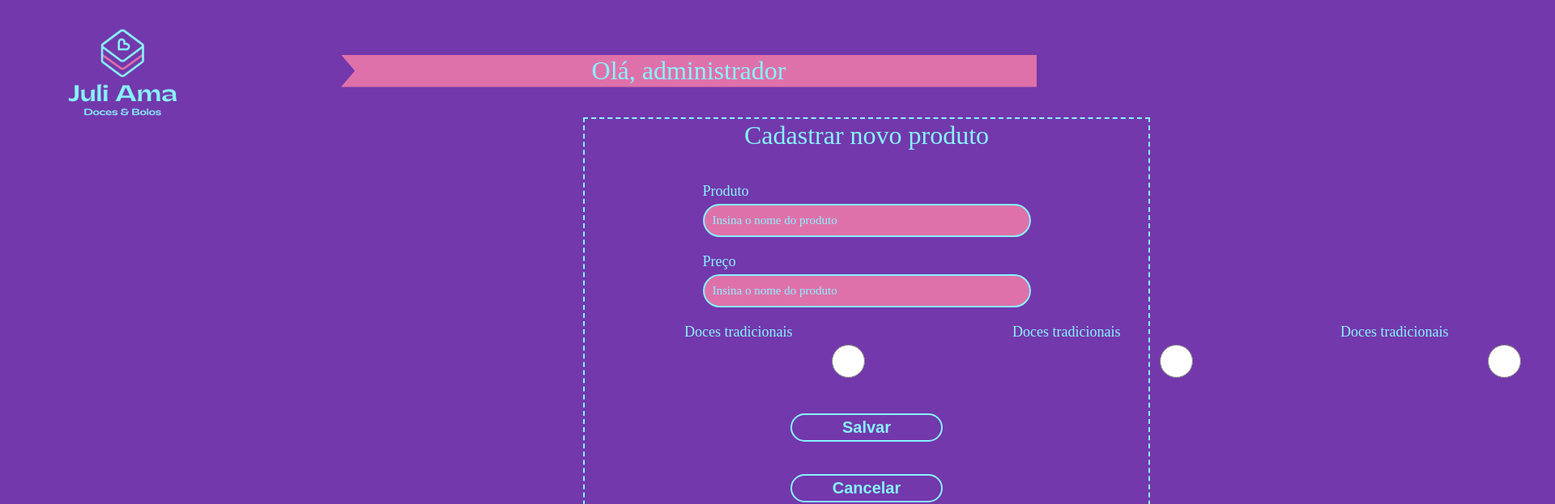
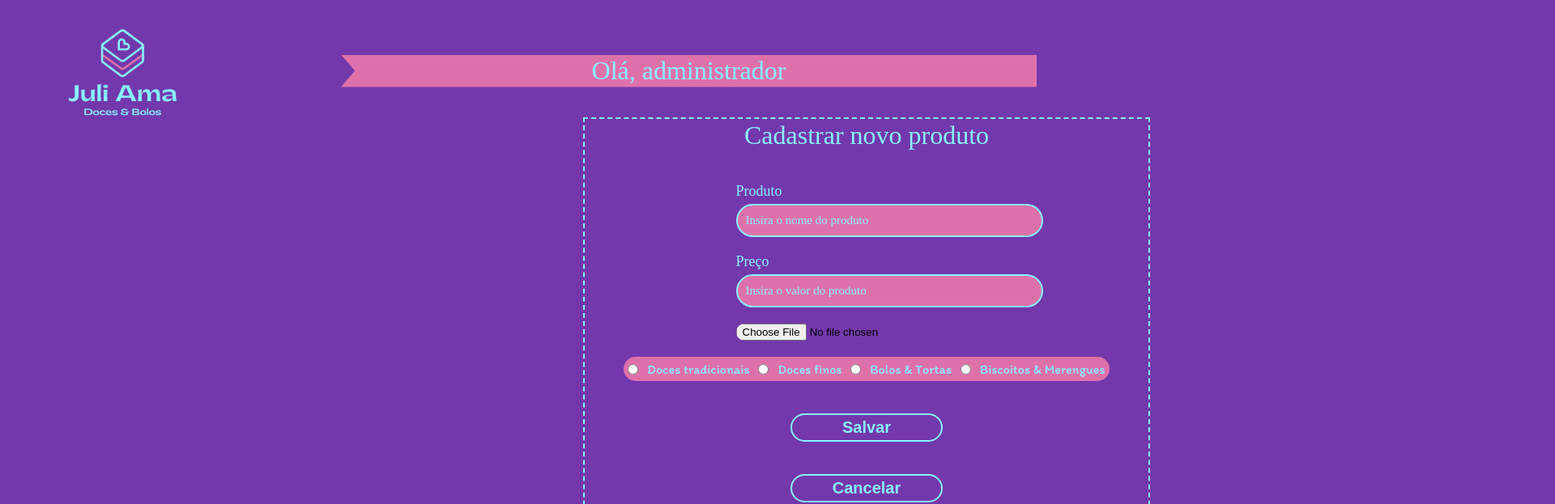
Before and after one commit to devbpatriciocosta/juli-ama-boles-doces, a Next.js app: page /productRegister in a window 1280 px wide. Shown: the top 623 px of the page at 81% size, 1920 px wide, since content can reach past the window. Built offline with nearby package versions, Linux system fonts and the light colour scheme.

Commit message:
Radio input on register form

```diff
--- a/src/components/form/RegisterForm.jsx
+++ b/src/components/form/RegisterForm.jsx
@@ -6,7 +6,7 @@ import { useRouter } from 'next/router'
 
 import loginSchema from '../../../modules/user/user.schema'
 
-import Input from '../input/Input'
+import Input from '../input/RadioInput'
 
 const StyledForm = styled.form`
   display: flex;
@@ -14,7 +14,7 @@ const StyledForm = styled.form`
   margin: 20px 0;
   gap: 20px;
   align-items: center;
-  width: 450px;
+  width: 250px;
 
   @media (max-width: 425px) {
     width: 300px;
@@ -22,9 +22,33 @@ const StyledForm = styled.form`
   }
 `
 
+const StyledNormalInput = styled.div`
+  display: flex;
+  flex-direction: column;
+  gap: 20px;
+  margin-right: 70px;
+`
+
+const InputFile = styled.input`
+  border-radius: 50px;
+  box-decoration-break: none;
+`
+
 const StyledRadioSelectors = styled.div`
   display: flex;
+  align-items: center;
+  justify-content: space-around;
+  text-align: center;
+  width: 600px;
+  height: 30px;
+
+  background-color: ${(props) => props.theme.primary};
+  border-radius: 50px;
+
+  color: ${(props) => props.theme.secondary};
 `
+
+const RadioInput = styled.input``
 
 const Button = styled.button`
   cursor: pointer;
@@ -76,26 +100,40 @@ export default function Form() {
   return (
     <>
       <StyledForm onSubmit={handleSubmit(handleForm)}>
+        <StyledNormalInput>
           <Input
             label="Produto"
             type="name"
-          placeholder="Insina o nome do produto"
+            placeholder="Insira o nome do produto"
             name="Name"
             control={control}
           />
           <Input
             label="Preço"
             type="number"
-          placeholder="Insina o nome do produto"
+            placeholder="Insira o valor do produto"
             name="Preco"
             control={control}
           />
+          <InputFile
+            label="Imagem"
+            type="file"
+            accept="image/*"
+            placeholder="Anexar imagem"
+            name="Preco"
+            control={control}
+          />
+        </StyledNormalInput>
 
         <StyledRadioSelectors>
-          <Input label="Doces tradicionais" type="radio" name="tradicionais" control={control} />
-          <Input label="Doces tradicionais" type="radio" name="tradicionais" control={control} />
-          <Input label="Doces tradicionais" type="radio" name="tradicionais" control={control} />
-          <Input label="Doces tradicionais" type="radio" name="tradicionais" control={control} />
+          <RadioInput type="radio" name="tradicionais" control={control} />
+          <label>Doces tradicionais</label>
+          <RadioInput type="radio" name="finos" control={control} />
+          <label>Doces finos</label>
+          <RadioInput type="radio" name="BeT" control={control} />
+          <label>Bolos & Tortas</label>
+          <RadioInput type="radio" name="BeM" control={control} />
+          <label>Biscoitos & Merengues</label>
         </StyledRadioSelectors>
 
         <Button type="submit" disabled={Object.keys(errors).length > 0}>
```
Lines whose indentation alone changed are shown as unchanged.
